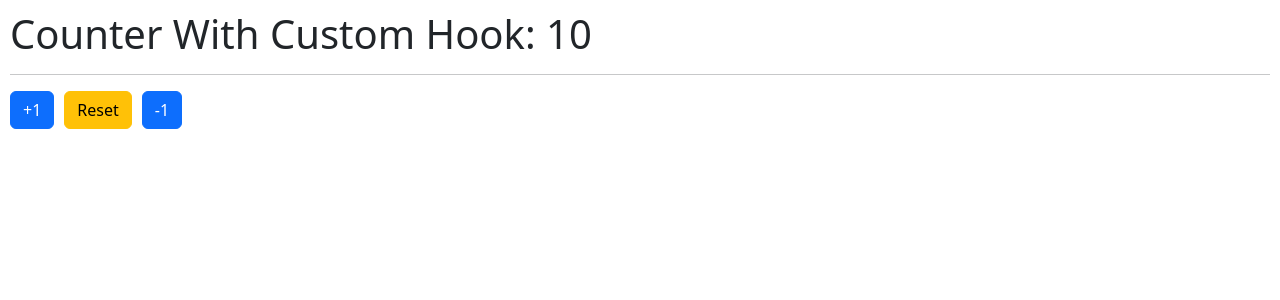
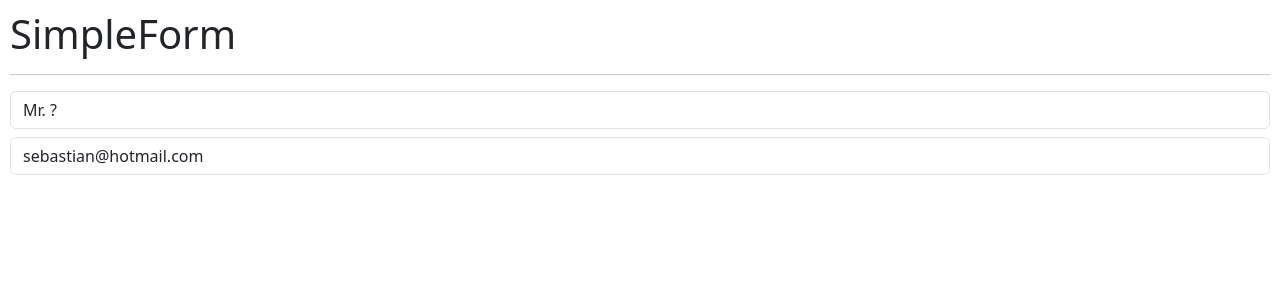
Before and after one commit to sebastian461/react-hook-app, a React (Vite) app: page / in a window 1280 px wide. Shown: the top 300 px of the page. Built offline with nearby package versions, Linux system fonts and the light colour scheme.

Commit message:
useEffect (definición)

```diff
--- /dev/null
+++ b/src/02-useEffect/SimpleForm.jsx
@@ -0,0 +1,79 @@
+import { useEffect, useState } from "react";
+
+export const SimpleForm = () => {
+  const [formState, setFormState] = useState({
+    username: "Mr. ?",
+    email: "sebastian@hotmail.com",
+  });
+
+  const { username, email } = formState;
+
+  const onInputChange = ({ target }) => {
+    // * console.log(event.target);
+    // * console.log(event.target.value);
+    // * console.log(event.target.name);
+    const { name, value } = target;
+    setFormState({
+      ...formState,
+      [name]: value, //la propiedad computada 'name' es la que va a cambiar de valor con el 'value'
+    });
+  };
+
+  /*
+  ? Es mejor tener varios 'useEffect' encargados de tareas y responsabilidades unicas
+  */
+
+  /*
+   * sino el hook 'useEffect' no tiene una dependencia, se va a disparar
+   * cada vez que el componente se re-dibuja
+  useEffect(() => {
+    console.log("useEffect called");
+  });
+
+  * usar un arreglo vacio como dependencia, hace que el se dispare solo
+  * la primera vez que se renderiza el componente
+  useEffect(() => {
+    console.log("useEffect called");
+  }, []);
+
+  */
+
+  /*
+   * va a estar pendiente cada vez que 'formState' cambie
+   */
+  useEffect(() => {
+    console.log("formState change");
+  }, [formState]);
+
+  /*
+   * va a lanzarse cada vez que el email cambie
+   */
+  useEffect(() => {
+    console.log("email change");
+  }, [email]);
+
+  return (
+    <>
+      <h1>SimpleForm</h1>
+      <hr />
+
+      <input
+        type="text"
+        className="form-control"
+        placeholder="Username"
+        name="username"
+        value={username}
+        onChange={onInputChange}
+      />
+
+      <input
+        type="email"
+        className="form-control mt-2"
+        placeholder="sebastian@hotmail.com"
+        name="email"
+        value={email}
+        onChange={onInputChange}
+      />
+    </>
+  );
+};
--- a/src/main.jsx
+++ b/src/main.jsx
@@ -1,14 +1,16 @@
 import React from "react";
 import ReactDOM from "react-dom/client";
 import "./index.css";
-import { HooksApp } from "./HooksApp";
-import { CounterApp } from "./01-useState/CounterApp";
-import { CounterWithCustomHook } from "./01-useState/CounterWithCustomHook";
+//import { HooksApp } from "./HooksApp";
+//import { CounterApp } from "./01-useState/CounterApp";
+//import { CounterWithCustomHook } from "./01-useState/CounterWithCustomHook";
+import { SimpleForm } from "./02-useEffect/SimpleForm";
 
 ReactDOM.createRoot(document.getElementById("root")).render(
   <React.StrictMode>
     {/* <HooksApp /> */}
     {/* <CounterApp /> */}
-    <CounterWithCustomHook />
+    {/* <CounterWithCustomHook /> */}
+    <SimpleForm />
   </React.StrictMode>
 );
```
